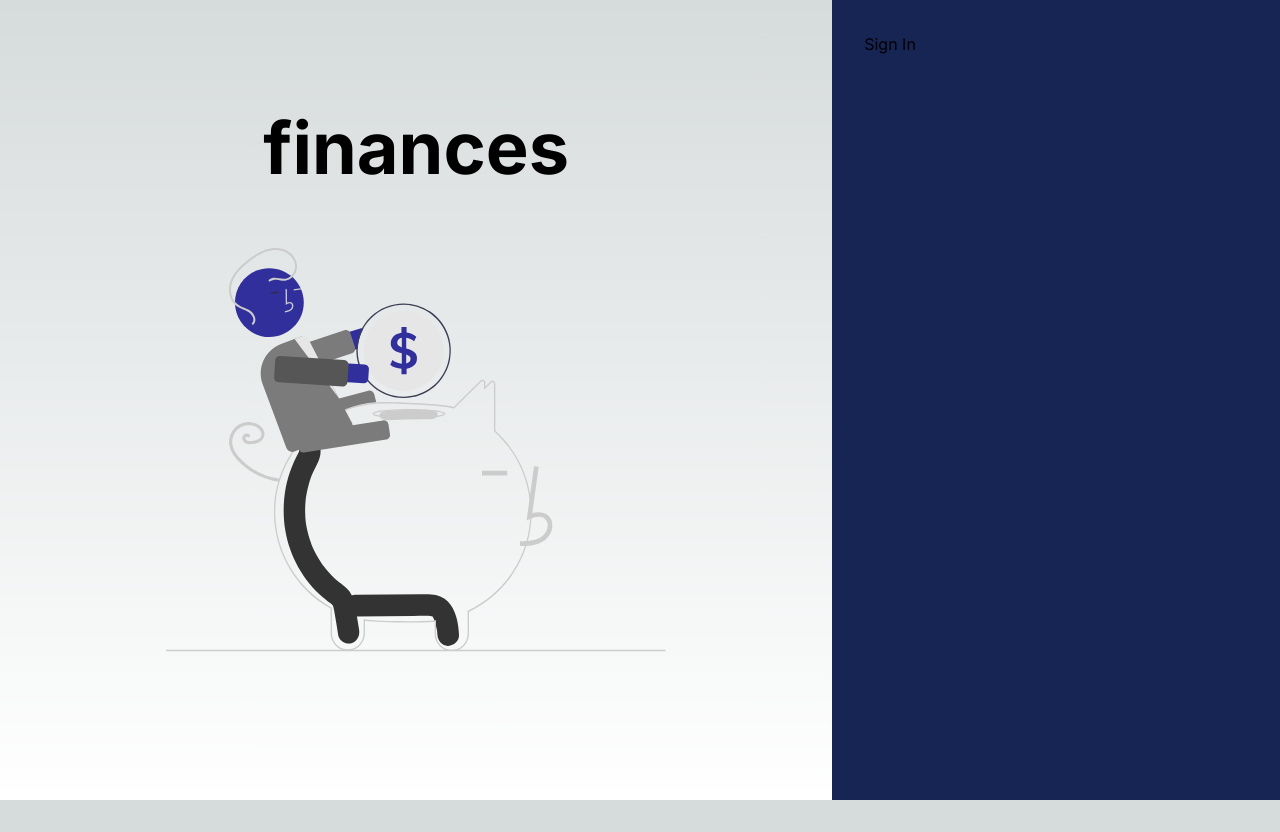
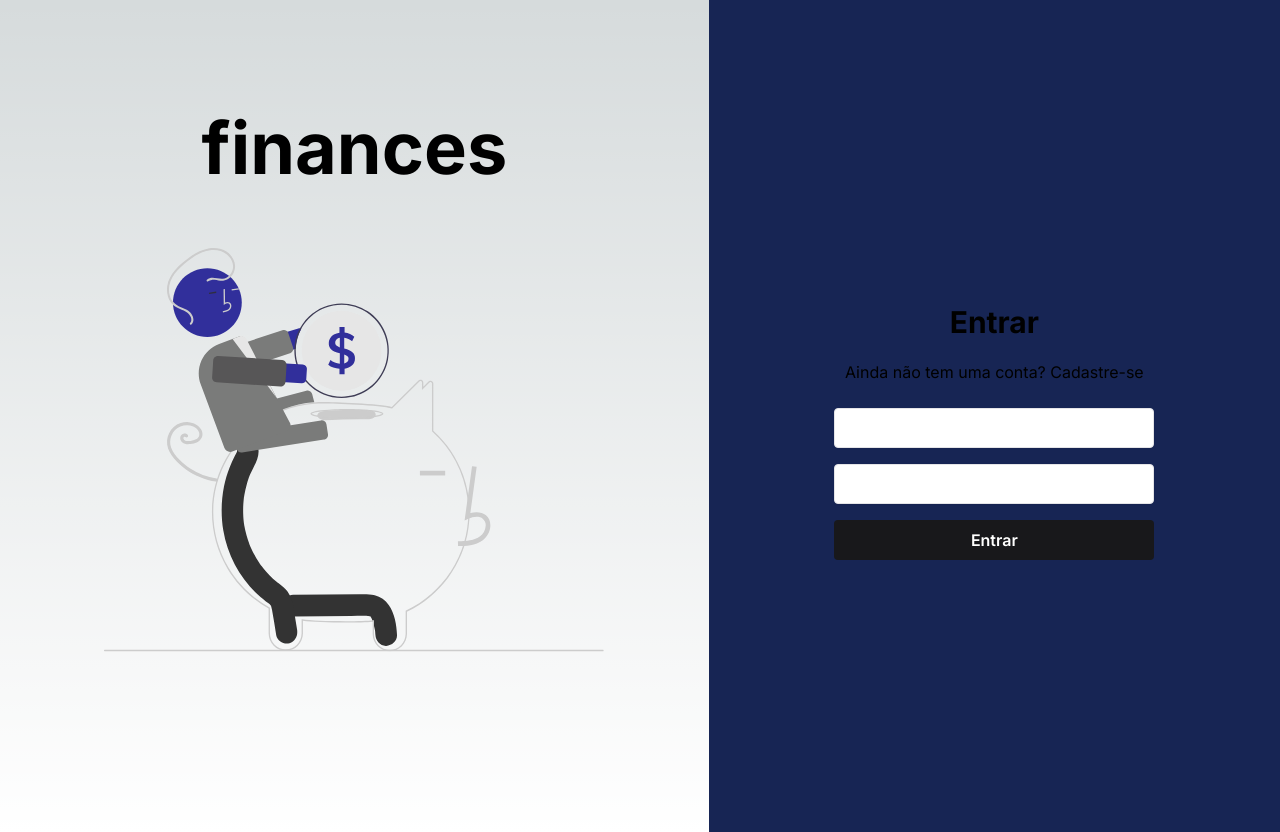
Before and after one commit to mariana-pereira/finances-web, a Next.js app: page /auth in a window 1280 px wide. Before the commit the page ends 800 px from the top, so only its background shows below. Built offline with nearby package versions, Linux system fonts and the light colour scheme.

Commit message:
feat: create auth page

```diff
--- a/src/app/auth/page.tsx
+++ b/src/app/auth/page.tsx
@@ -1,6 +1,54 @@
+'use client'
+
+import { zodResolver } from "@hookform/resolvers/zod";
+import { useForm } from "react-hook-form";
+import { z } from "zod";
+import "../globals.css";
+
+const authFormSchema = z.object({
+  email: z.string()
+    .min(3, 'O e-mail é obrigatório')
+    .email('Formato de e-mail inválido')
+    .toLowerCase(),
+  password: z.string()
+    .min(6, 'A senha precisa de no mínimo 6 caracteres'),
+})
+
+type AuthFormData = z.infer<typeof authFormSchema>
 
 export default function Auth() {
+
+  const { register, handleSubmit, formState: { errors }, control } = useForm<AuthFormData>({
+    resolver: zodResolver(authFormSchema),
+  })
+
+  function createUser(data: AuthFormData) {
+    console.log(data)
+  }
+
   return (
-    <h1>Sign In</h1>
+    <main className="h-screen flex flex-col items-center justify-center">
+      <h1 className="to-zinc-900 text-3xl font-bold dark:text-zinc-100 mb-5 align-middle">Entrar</h1>
+      <span className="mb-6">Ainda não tem uma conta? Cadastre-se</span>
+      <form onSubmit={handleSubmit(createUser)} className="flex flex-col gap-4 w-full max-w-xs">
+        <input
+          type="email"
+          className="border border-zinc-200 shadow-sm rounded h-10"
+          {...register('email')}
+        />
+        <input
+          type="password"
+          className="border border-zinc-200 shadow-sm rounded h-10"
+          {...register('password')}
+        />
+
+        <button
+          className="bg-zinc-900 rounded font-semibold text-white h-10 hover:bg-zinc-800"
+          type="submit"
+        >
+          Entrar
+        </button>
+      </form>
+    </main>
   );
 }
```
